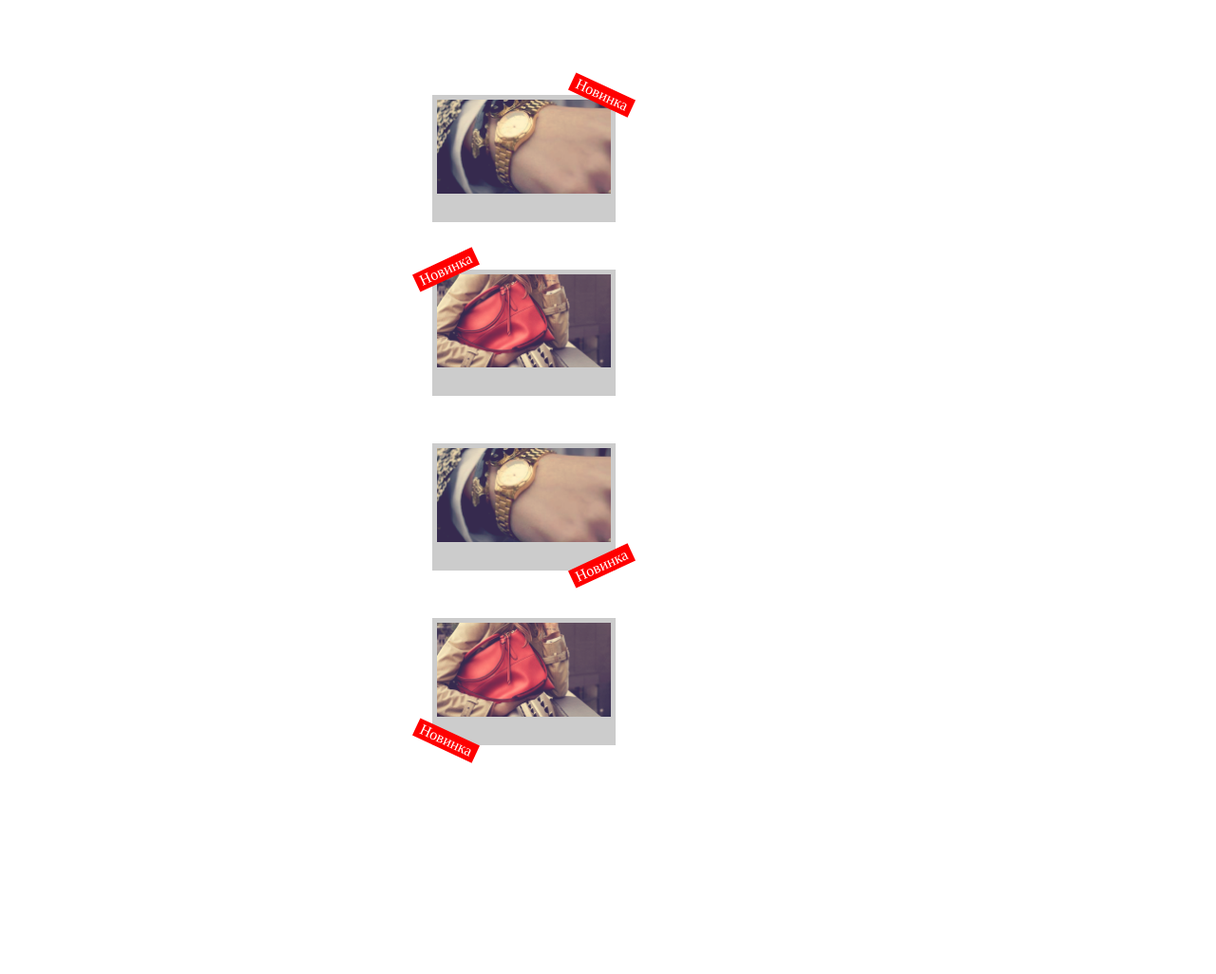
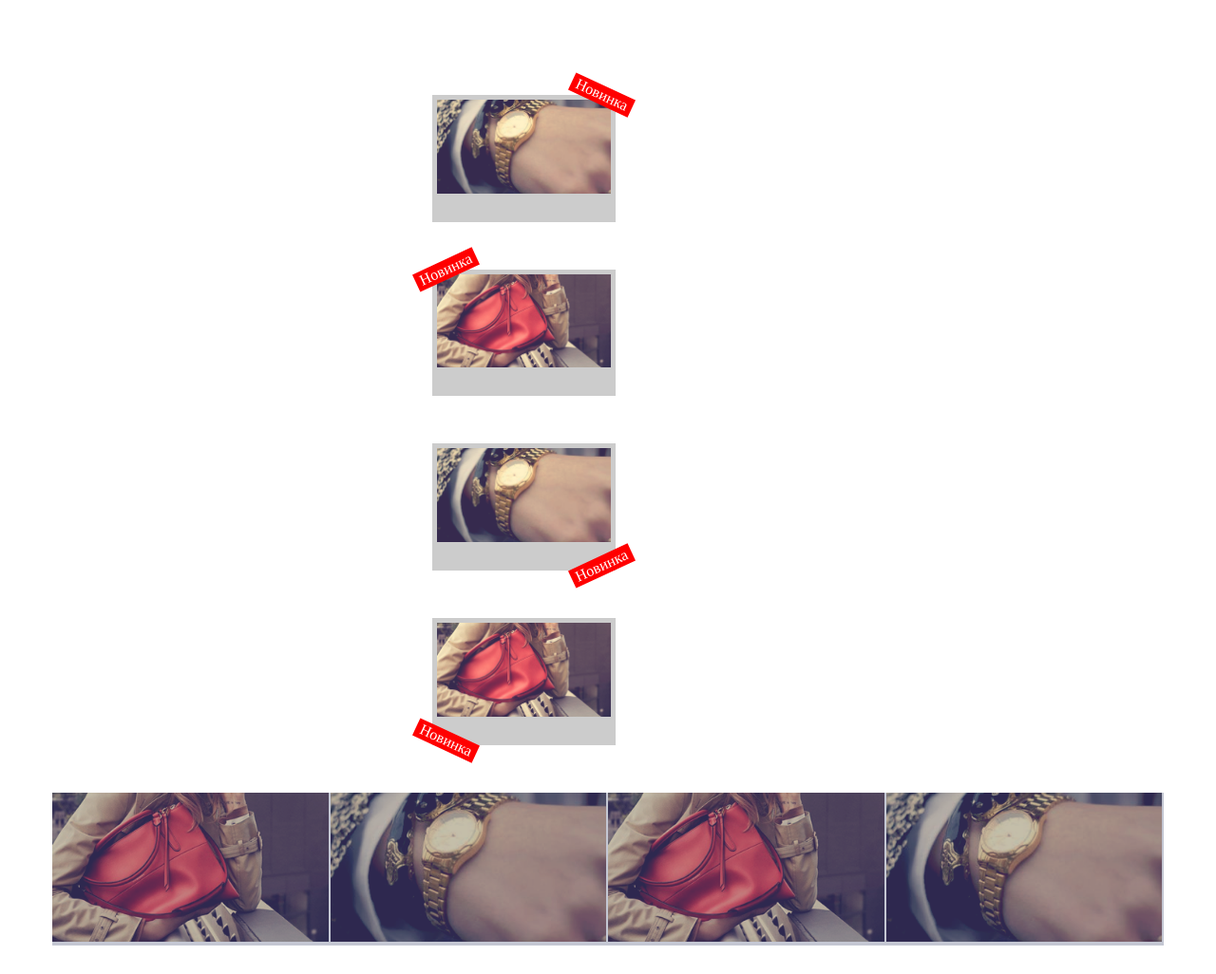
Before and after one commit to AnatoliiMikhov/Lesson5_part2, a plain HTML site: page index.html in a window 1280 px wide. Shown: the whole page at 95% size. Before the commit the page ends 835 px from the top, so only its background shows below. Drawn offline with Linux system fonts and the light colour scheme.

Commit message:
Written html and css file lesson5
Written html and css file lesson 5

```diff
--- a/css/style.css
+++ b/css/style.css
@@ -27,8 +27,6 @@ div.rows1 {
 }
 
 .rows1>div{
-/*    float: left;*/
-/*    display: inline-block;*/
     display: block;
     width: 25%;
 }
@@ -38,7 +36,7 @@ div.block-relativ {
     position: relative;
 }
 
-figure {
+.rows1 figure {
     margin: 0;
     padding: 0;
     border: 5px solid #ccc;
@@ -98,3 +96,41 @@ figure {
     left: -25px;
     transform: rotate(25deg);
 }
+
+/*-----
+--Style galery with hover-
+---- */
+
+.rows2 {
+    margin-bottom: 30px;
+}
+
+.rows2 .dad {
+    float: left;
+    position: relative;
+    width: 25%;
+}
+
+.rows2 figure {
+    margin: 0;
+}
+
+.rows2 figure img {
+    width: 100%;
+    padding-right: 2px;
+}
+
+.rows2 figure.dad .opaticy {
+    background: #142251;
+    height: auto;
+    position: absolute;
+    bottom: 0;
+    left: 0;
+    right: 0;
+    top: 0;
+    opacity: 0.25;
+}
+
+.rows2 figure.dad:hover .opaticy {
+    display: none;
+}
--- a/index.html
+++ b/index.html
@@ -33,8 +33,8 @@
                 </div>
             </div>
         </div>
-<!--
         <div class="rows2">
+            <div class="clearfix">
                 <figure class="dad"> <img src="images/girl_with_handbag.png" alt="girl_with_handbag">
                     <div class="opaticy"></div>
                 </figure>
@@ -47,7 +47,8 @@
                 <figure class="dad"> <img src="images/hand_clocks.png" alt="hand_clock">
                     <div class="opaticy"></div>
                 </figure>
-        </div>-->
+            </div>
+        </div>
     </div>
 </body>
 
```
Lines whose indentation alone changed are shown as unchanged.
